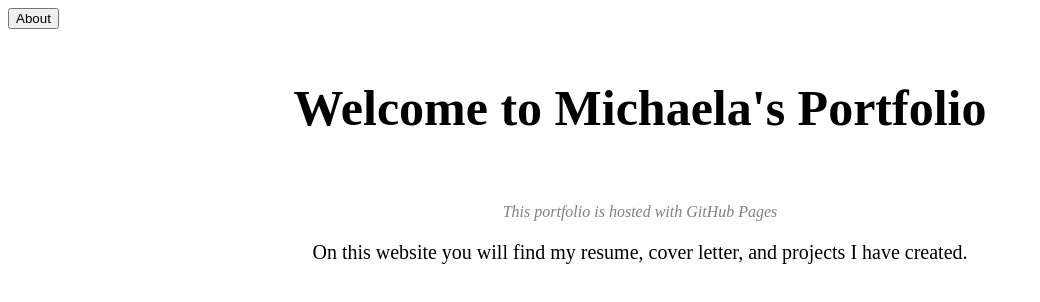
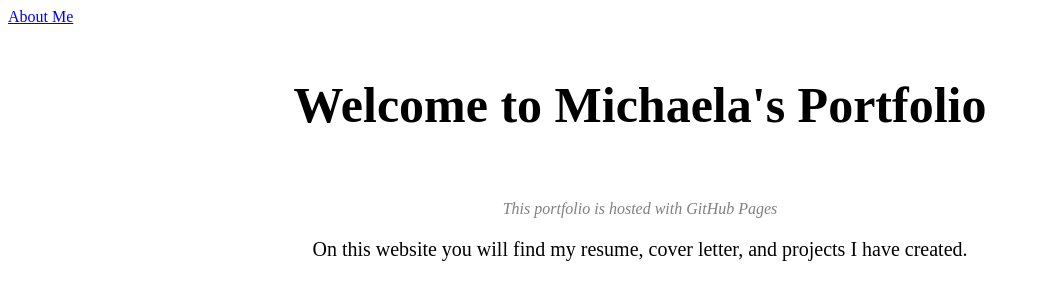
Before and after one commit to 13rose/13rose.github.io, a plain HTML site: page index.html in a window 1280 px wide. Shown: the whole page, without its empty margins (0-1040 px from the left). Drawn offline with Linux system fonts and the light colour scheme.

Commit message:
Update index.html

```diff
--- a/index.html
+++ b/index.html
@@ -27,9 +27,7 @@
     }
     </style>
 <body>
-    <a href="13rose.hithub.io/index.html/About.html">
-        <button>About</button>
-    </a>
+<a href="About.html" title="About">About Me</a>
 <h1> <strong>Welcome to Michaela's Portfolio</strong> </h1>
 <p> <i>This portfolio is hosted with GitHub Pages</i> </p>
 <p class=explanation>On this website you will find my resume, cover letter, and projects I have created.</p>
```
